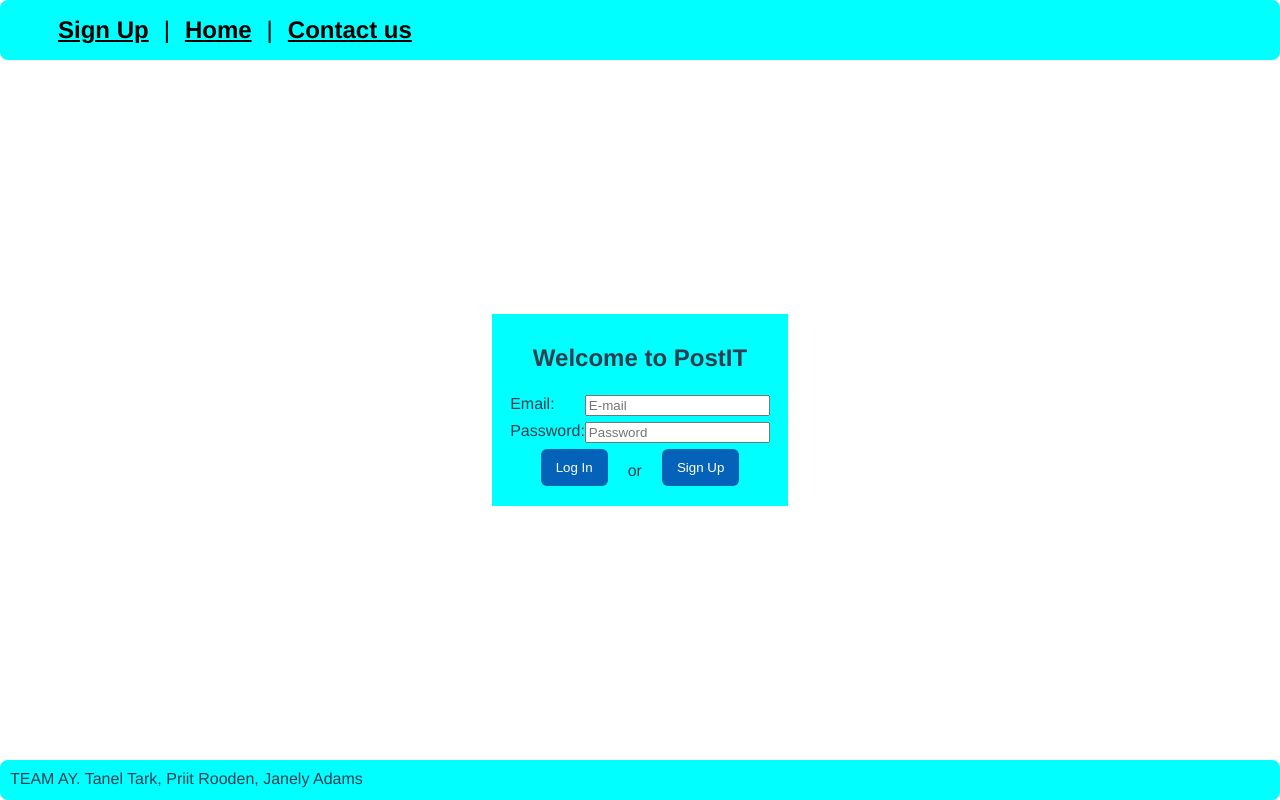
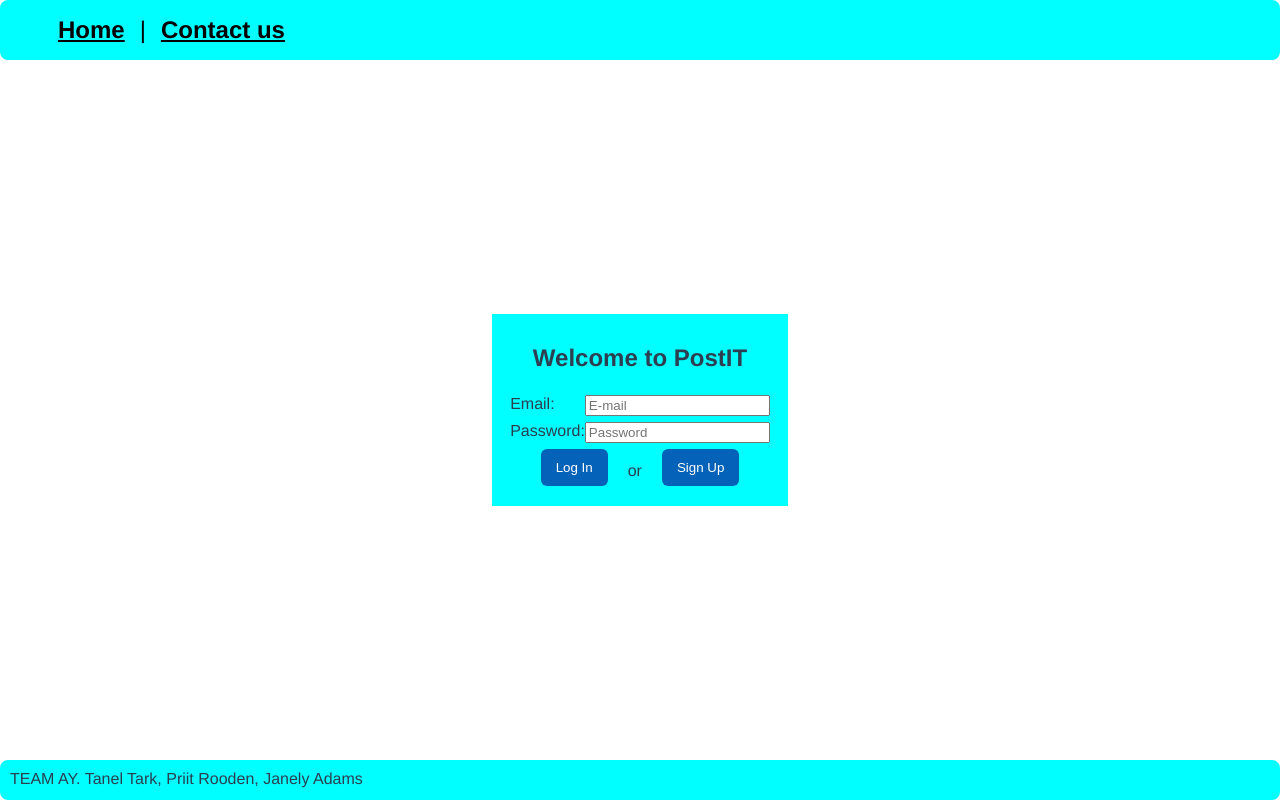
Before and after one commit to Kuulike/WAD-HW4TeamAY, a Vue app in the folder hwvue/: page /#/login in a window 1280 px wide. Built offline with nearby package versions, Linux system fonts and the light colour scheme; no server answers.

Commit message:
removed link that shouldn't show

```diff
--- a/hwvue/src/components/HeaderComponent.vue
+++ b/hwvue/src/components/HeaderComponent.vue
@@ -1,8 +1,6 @@
 <template>
     <header class="header">
         <ul class="navbar">
-            <li class="navoption"><a href="#/signup"><strong>Sign Up</strong></a></li>
-            <li>|</li>
             <li class="navoption"><a href="#/"><strong>Home</strong></a></li>
             <li>|</li>
             <li class="navoption"><a href="#/contactus"><strong>Contact us</strong></a></li>
```
